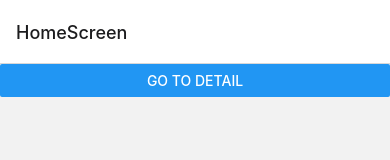
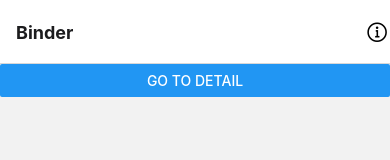
Before and after one commit to resqiar/binder-app, a React Native app: screen /HomeScreen in a window 390 px wide. Shown: the top 160 px of the page. Built offline with nearby package versions, Linux system fonts and the light colour scheme; what tailwindcss-react-native would draw is missing.

Commit message:
feat: add basic header title and info button to the homescreen

```diff
--- a/App.tsx
+++ b/App.tsx
@@ -1,21 +1,10 @@
-import { NavigationContainer } from "@react-navigation/native";
-import { createNativeStackNavigator } from "@react-navigation/native-stack";
 import { TailwindProvider } from "tailwindcss-react-native";
-import DetailScreen from "./screens/DetailScreen";
-import HomeScreen from "./screens/HomeScreen";
-import { StackList } from "./types/StackList";
-
-const Stack = createNativeStackNavigator<StackList>();
+import StackScreen from "./screens/StackScreen";
 
 export default function App() {
   return (
     <TailwindProvider>
-      <NavigationContainer>
-        <Stack.Navigator>
-          <Stack.Screen name="HomeScreen" component={HomeScreen} />
-          <Stack.Screen name="DetailScreen" component={DetailScreen} />
-        </Stack.Navigator>
-      </NavigationContainer>
+      <StackScreen />
     </TailwindProvider>
   );
 }
--- /dev/null
+++ b/components/header/HomeHeaderRight.tsx
@@ -0,0 +1,29 @@
+import { Alert, Platform, Pressable } from "react-native";
+import Ionicons from "@expo/vector-icons/Ionicons";
+
+export default function HomeHeaderRight() {
+  return (
+    <Pressable
+      android_ripple={{
+        color: "#666",
+        borderless: true,
+      }}
+      onPress={() =>
+        Alert.alert(
+          "App Status Info",
+          "This app status is still in the early stage of development"
+        )
+      }
+    >
+      <Ionicons
+        style={{ paddingLeft: 10 }}
+        name={
+          Platform.OS === "ios"
+            ? "ios-information-circle-outline"
+            : "md-information-circle-outline"
+        }
+        size={25}
+      />
+    </Pressable>
+  );
+}
--- /dev/null
+++ b/screens/StackScreen.tsx
@@ -0,0 +1,32 @@
+import { NavigationContainer } from "@react-navigation/native";
+import { createNativeStackNavigator } from "@react-navigation/native-stack";
+import { StackList } from "../types/StackList";
+import DetailScreen from "../screens/DetailScreen";
+import HomeScreen from "../screens/HomeScreen";
+import HomeHeaderRight from "../components/header/HomeHeaderRight";
+
+const Stack = createNativeStackNavigator<StackList>();
+
+export default function StackScreen() {
+  return (
+    <NavigationContainer>
+      <Stack.Navigator
+        screenOptions={{
+          headerTitleStyle: {
+            fontWeight: "bold",
+          },
+        }}
+      >
+        <Stack.Screen
+          name="HomeScreen"
+          options={{
+            title: "Binder",
+            headerRight: HomeHeaderRight,
+          }}
+          component={HomeScreen}
+        />
+        <Stack.Screen name="DetailScreen" component={DetailScreen} />
+      </Stack.Navigator>
+    </NavigationContainer>
+  );
+}
```
